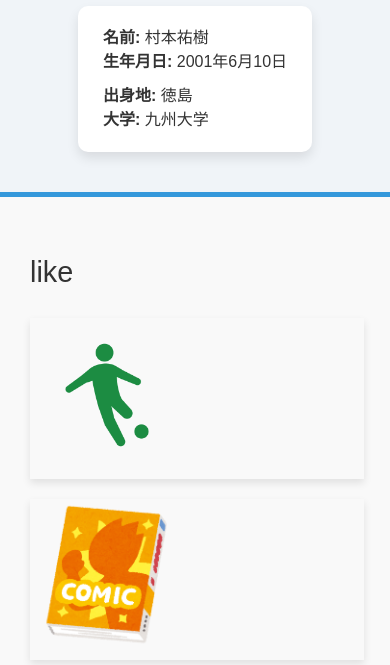
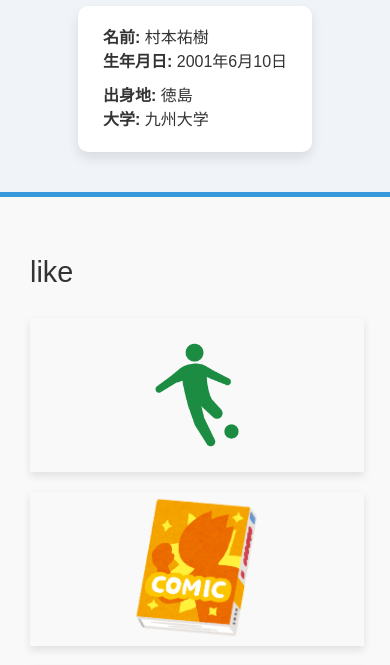
Before and after one commit to mura0610/mura0610.github.io, a plain HTML site: page index.html in a window 390 px wide. Shown: the part 125-790 px from the top of the page. Drawn offline with Linux system fonts and the light colour scheme.

Commit message:
Update responsive.css

```diff
--- a/responsive.css
+++ b/responsive.css
@@ -15,11 +15,15 @@
     .like {
         flex-basis: 100%;
     }
-
+    .like-icon {
+        text-align:center;
+    }
     .like-icon img {
-        max-width:300px;
+        max-width:200px;
         width: auto;
         height: auto;
+        margin:0 auto;
+        display:block;
     }
 
     .container {
@@ -57,6 +61,8 @@
         max-width:150px;
         width:auto;
         heigth:auto;
+        margin:0 auto;
+        display:block;
     }
 
     .txt-contents {
```
